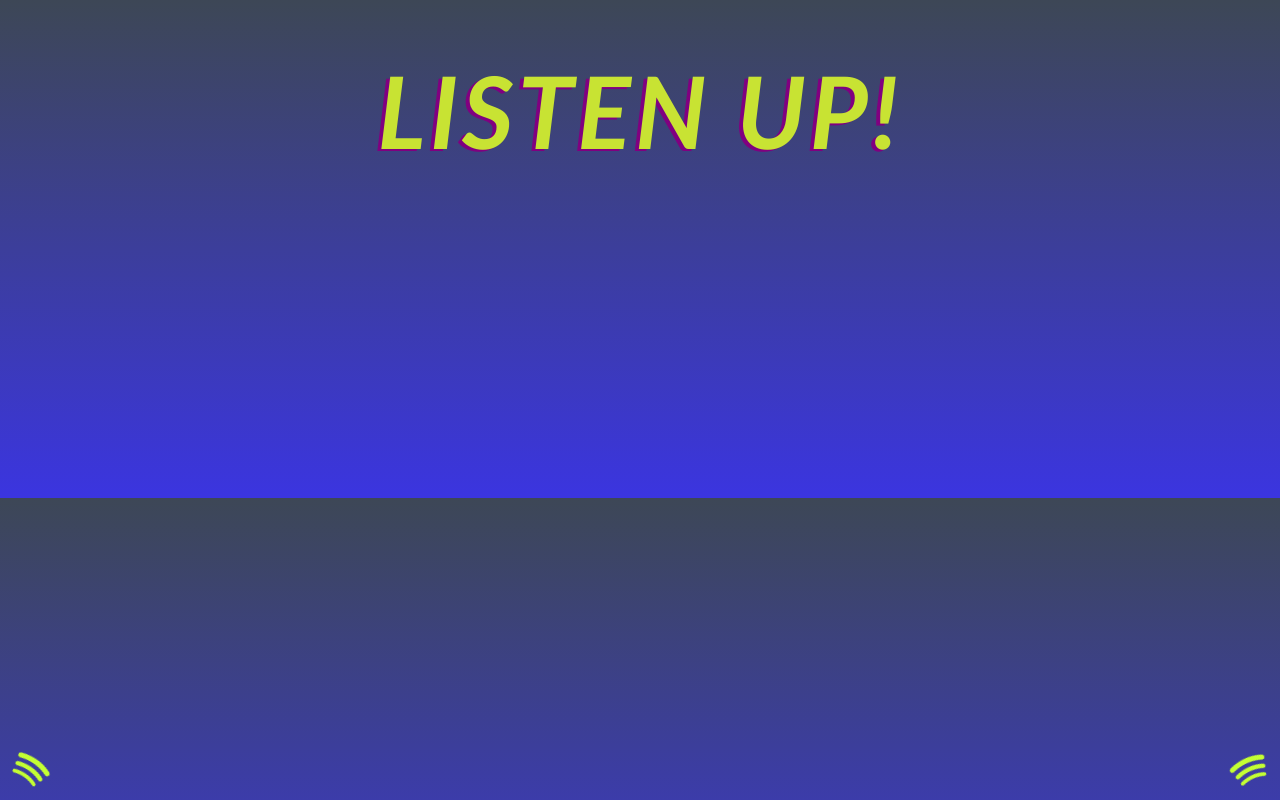
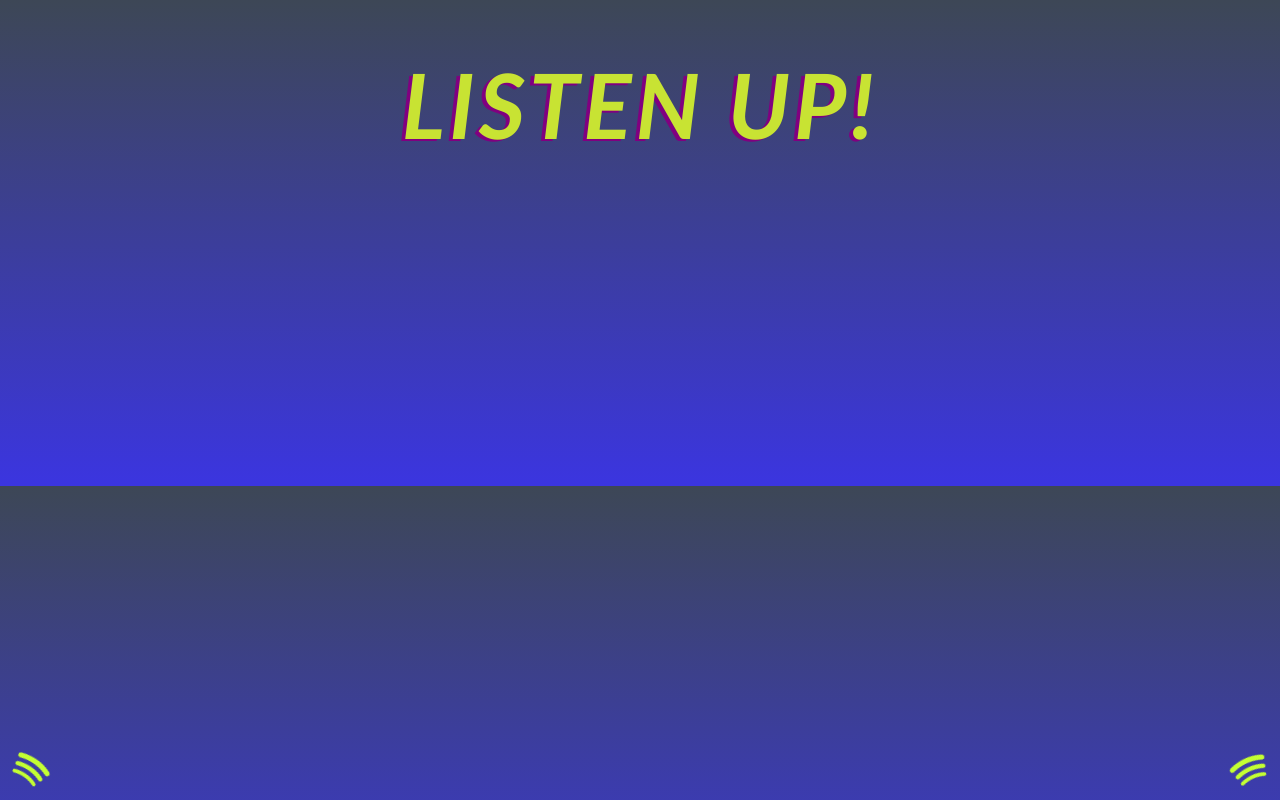
Before and after one commit to erj826/CS411, a website: page ListenUp/public/index.html in a window 1280 px wide. Drawn offline with nearby package versions, Linux system fonts and the light colour scheme; some packages are replaced by stand-ins of ours; a script that the page names is missing.

Commit message:
minor size change

```diff
--- a/ListenUp/public/css/style.css
+++ b/ListenUp/public/css/style.css
@@ -5,7 +5,7 @@ body {
 }
 
 h1 {
-	font-size: 100px;
+	font-size: 90px;
     /*background: -webkit-linear-gradient(rgb(232,227,51), rgb(196,255,51));
     -webkit-background-clip: text;
     -webkit-text-fill-color: transparent;*/
```
